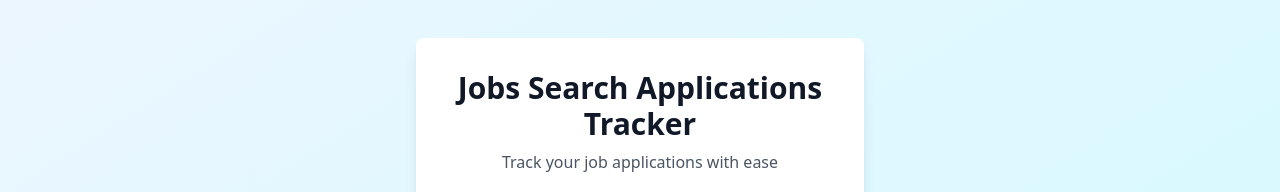
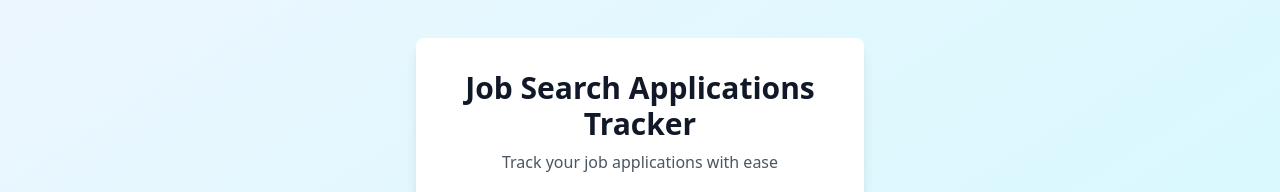
Before and after one commit to anilkumar11/application-tracker, a React (Vite) app: page / in a window 1280 px wide. Shown: the part 138-330 px from the top of the page. Built offline with nearby package versions, Linux system fonts and the light colour scheme; no server answers.

Commit message:
Updated index.html

```diff
--- a/index.html
+++ b/index.html
@@ -4,7 +4,7 @@
     <meta charset="UTF-8" />
     <link rel="icon" type="image/svg+xml" href="/vite.svg" />
     <meta name="viewport" content="width=device-width, initial-scale=1.0" />
-    <title>Jobs Search Applications Tracker</title>
+    <title>Job Search Applications Tracker</title>
     <meta property="og:image" content="https://bolt.new/static/og_default.png" />
     <meta name="twitter:card" content="summary_large_image" />
     <meta name="twitter:image" content="https://bolt.new/static/og_default.png" />
--- a/src/App.tsx
+++ b/src/App.tsx
@@ -167,7 +167,7 @@ function App() {
       <div className="min-h-screen bg-gradient-to-br from-blue-50 to-cyan-100 flex items-center justify-center p-4">
         <div className="bg-white rounded-lg shadow-lg p-8 max-w-md w-full">
           <div className="text-center mb-8">
-            <h1 className="text-3xl font-bold text-gray-900 mb-2">Jobs Search Applications Tracker</h1>
+            <h1 className="text-3xl font-bold text-gray-900 mb-2">Job Search Applications Tracker</h1>
             <p className="text-gray-600">Track your job applications with ease</p>
           </div>
 
@@ -229,7 +229,7 @@ function App() {
       <header className="bg-white border-b border-gray-200 sticky top-0 z-40">
         <div className="max-w-7xl mx-auto px-4 sm:px-6 lg:px-8">
           <div className="flex items-center justify-between h-16">
-            <h1 className="text-2xl font-bold text-gray-900">Jobs Search Applications Tracker</h1>
+            <h1 className="text-2xl font-bold text-gray-900">Job Search Applications Tracker</h1>
             <div className="flex items-center gap-3">
               <div className="relative">
                 <button
--- a/src/lib/calendar.ts
+++ b/src/lib/calendar.ts
@@ -57,7 +57,7 @@ export function generateICS(event: CalendarEvent): string {
   const lines = [
     'BEGIN:VCALENDAR',
     'VERSION:2.0',
-    'PRODID:-//Jobs Search Applications Tracker//Interview Calendar//EN',
+    'PRODID:-//Job Search Applications Tracker//Interview Calendar//EN',
     'CALSCALE:GREGORIAN',
     'METHOD:PUBLISH',
     'BEGIN:VTIMEZONE',
```
